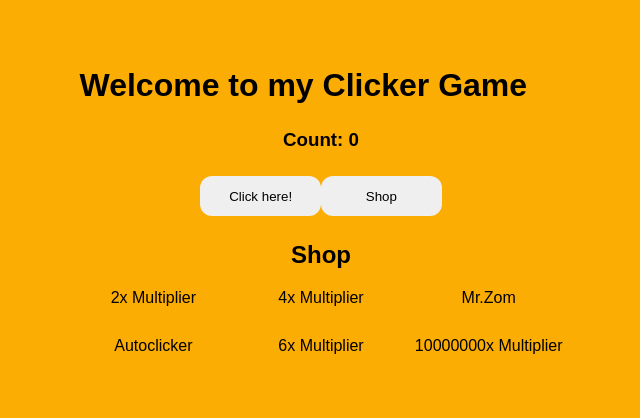
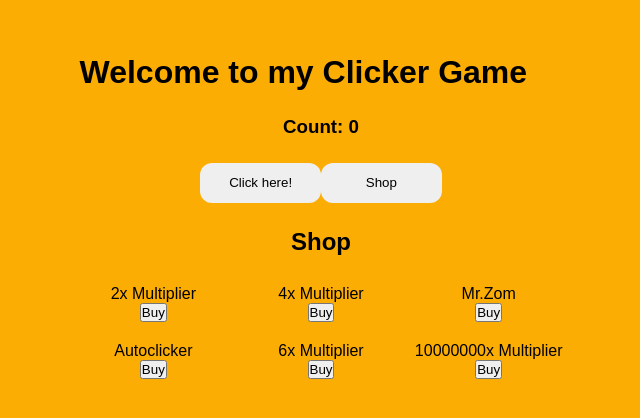
Before and after one commit to Vipershroom/clicker-game-react, a React (Create React App) app: page / in a window 1280 px wide. Shown: the part 184-602 px from the top of the page, without its empty margins (319-959 px from the left). Built offline with nearby package versions, Linux system fonts and the light colour scheme.

Commit message:
Added buy buttons to shop

```diff
--- a/src/Components/Shop.scss
+++ b/src/Components/Shop.scss
@@ -1,6 +1,7 @@
 .shop {
     padding-top: 25px;
     display: grid;
+    flex-direction: column;
     justify-content: center;
     gap: 20px;
     text-align: center;
--- a/src/Components/Shop.tsx
+++ b/src/Components/Shop.tsx
@@ -8,13 +8,29 @@ function Shop() {
             <div className='shop'>
                 <h2 className='head'>Shop</h2>
                 <div>
-                    2x Multiplier
+                    <p>2x Multiplier</p>
+                    <button className='buy-btn'>Buy</button>
                 </div>
-                <div>4x Multiplier</div>
-                <div>Mr.Zom</div>
-                <div>Autoclicker</div>
-                <div>6x Multiplier</div>
-                <div>10000000x Multiplier</div>
+                <div>
+                    <p>4x Multiplier</p>
+                    <button className='buy-btn'>Buy</button>
+                </div>
+                <div>
+                    <p>Mr.Zom</p>
+                    <button className='buy-btn'>Buy</button>
+                </div>
+                <div>
+                    <p>Autoclicker</p>
+                    <button className='buy-btn'>Buy</button>
+                </div>
+                <div>
+                    <p>6x Multiplier</p>
+                    <button className='buy-btn'>Buy</button>
+                </div>
+                <div>
+                    <p>10000000x Multiplier</p>
+                    <button className='buy-btn'>Buy</button>
+                </div>
             </div>
         </div>
     )
```
